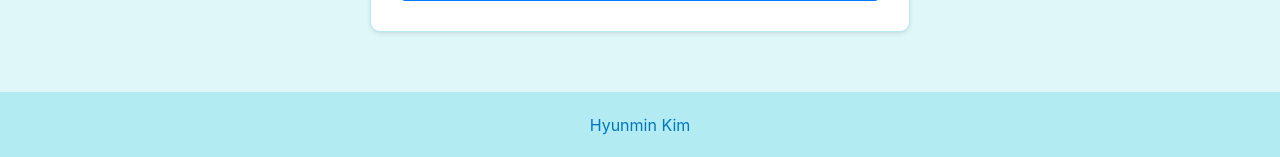
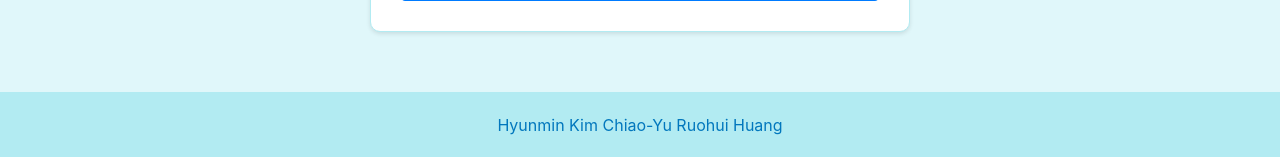
Before and after one commit to ryankrdh/Heart_Disease_Calculator, a Flask app: page / in a window 1280 px wide. Shown: the part 1241-1398 px from the top of the page. Run offline with Flask 3, Linux system fonts and the light colour scheme; some libraries are stand-ins or nearby versions.

Commit message:
demo completed

```diff
--- a/templates/index.html
+++ b/templates/index.html
@@ -152,7 +152,7 @@
 </div>
 <!-- Footer -->
 <div class="footer">
-    <p class="footer-description">Hyunmin Kim</p>
+    <p class="footer-description">Hyunmin Kim    Chiao-Yu    Ruohui Huang</p>
 </div>
 <script src="https://code.jquery.com/jquery-3.5.1.slim.min.js"></script>
 <script src="https://cdn.jsdelivr.net/npm/@popperjs/core@2.5.2/dist/umd/popper.min.js"></script>
```
